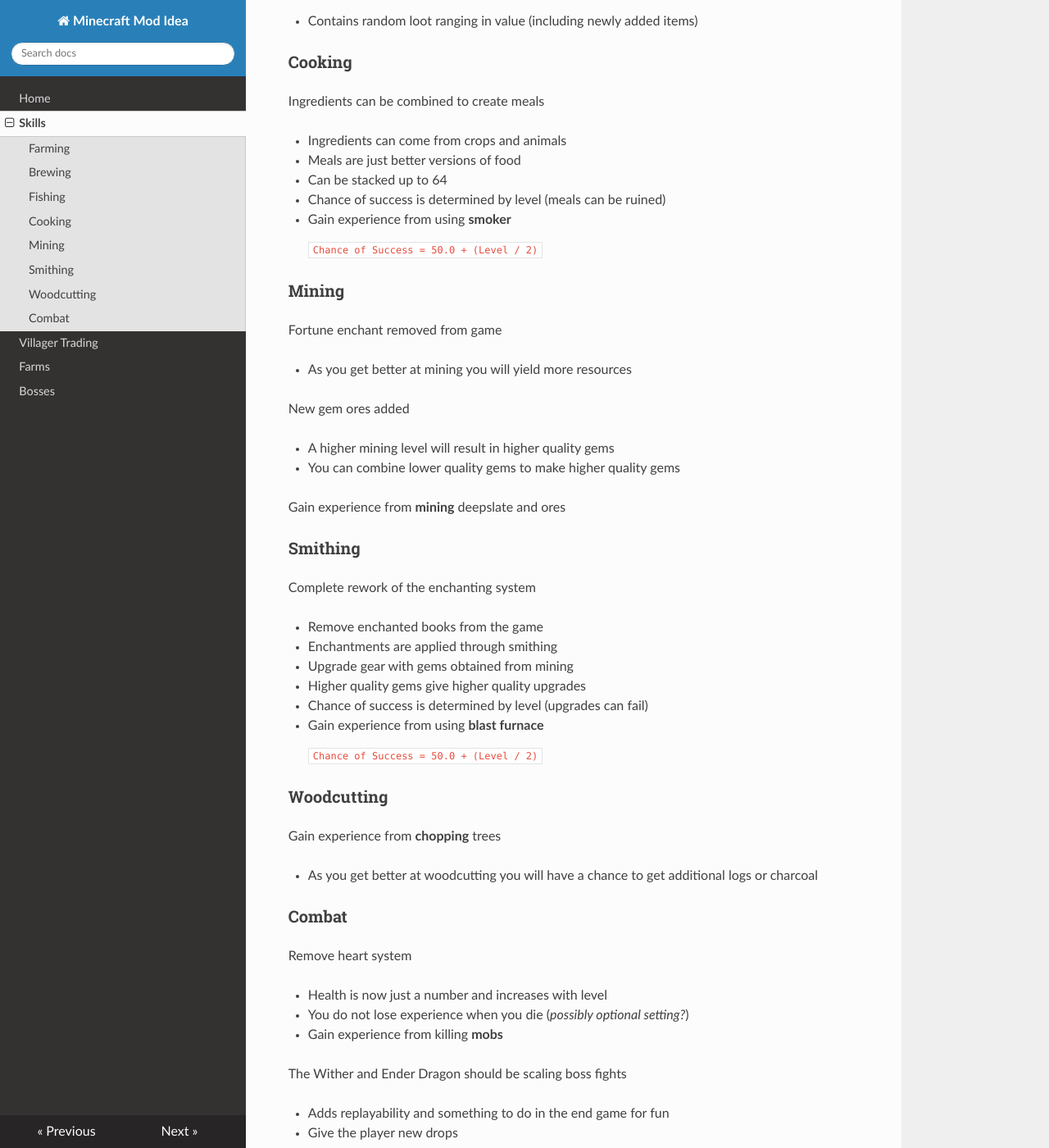
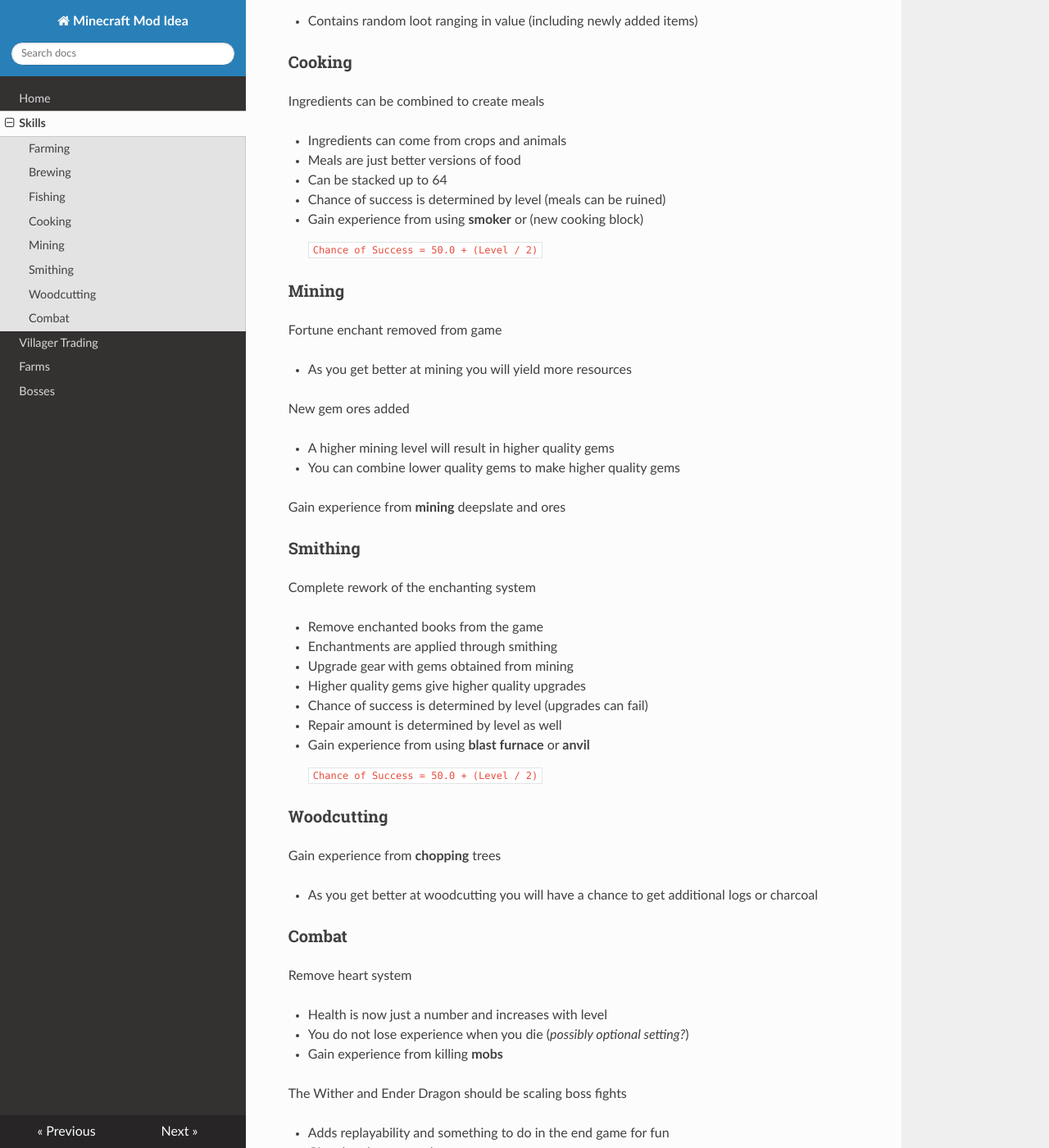
Before and after one commit to Benner727/Minecraft-Mod-Idea, an MkDocs documentation site: the page built from docs/skills.md, in a window 1280 px wide and 1400 px high, scrolled down 1955 px. Shown: the whole window at 82% size. Built offline with MkDocs 1.6.1, drawn with Linux system fonts in a browser that asks for light colours; nearby versions of some CDN libraries.

Commit message:
Fixed typo

```diff
--- a/docs/skills.md
+++ b/docs/skills.md
@@ -85,7 +85,7 @@ Ingredients can be combined to create meals
 - Meals are just better versions of food
 - Can be stacked up to 64
 - Chance of success is determined by level (meals can be ruined)
-- Gain experience from using **smoker**
+- Gain experience from using **smoker** or (new cooking block)
 
 	`Chance of Success = 50.0 + (Level / 2)`
 
@@ -113,7 +113,8 @@ Complete rework of the enchanting system
 - Upgrade gear with gems obtained from mining
 - Higher quality gems give higher quality upgrades
 - Chance of success is determined by level (upgrades can fail)
-- Gain experience from using **blast furnace**
+- Repair amount is determined by level as well
+- Gain experience from using **blast furnace** or **anvil**
 
 	`Chance of Success = 50.0 + (Level / 2)`
 
```
Also changed, not shown: docs/villager-trading.md (+1 -1 lines).
